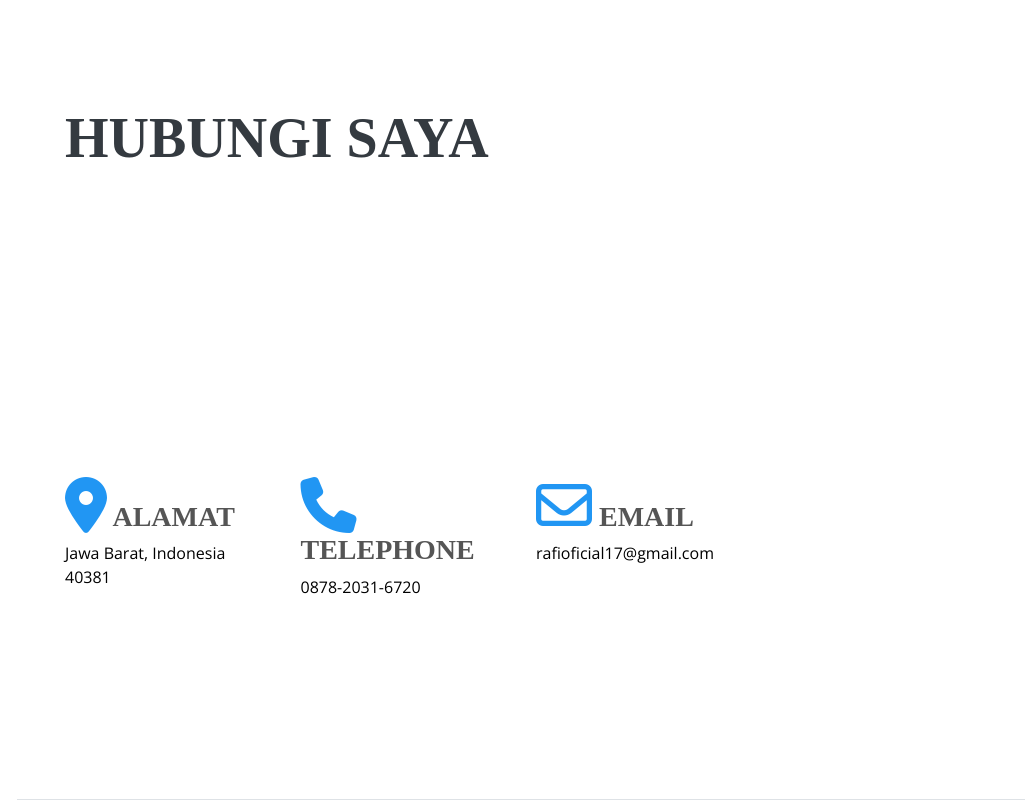
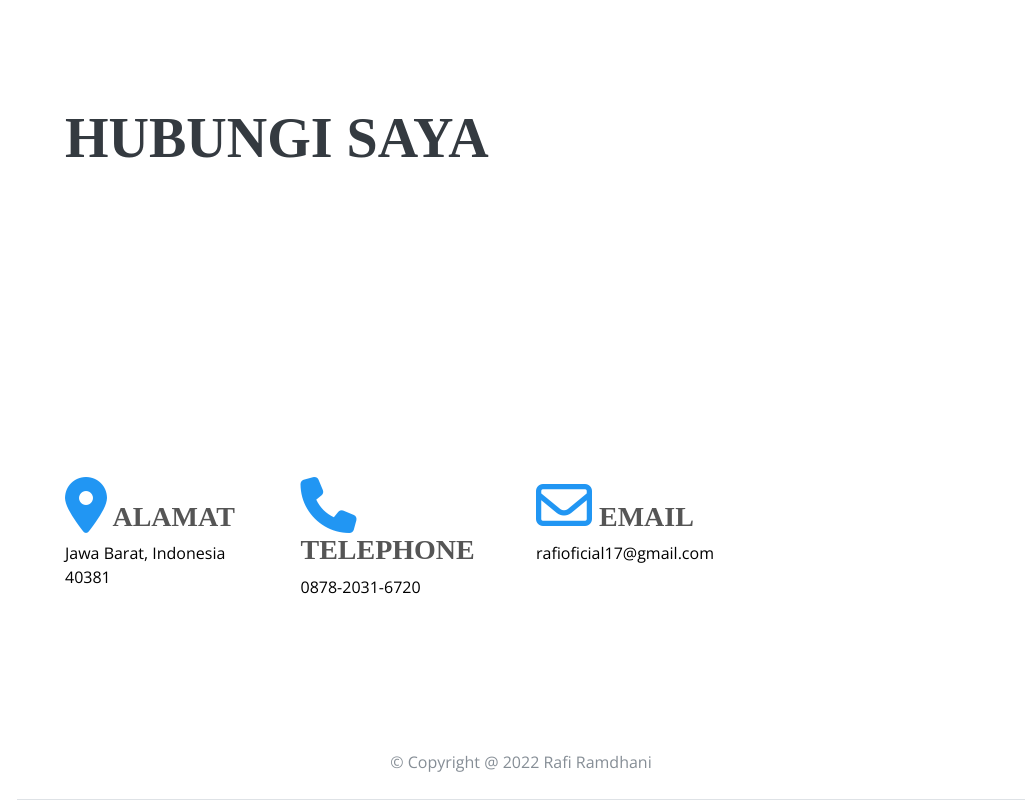
Before and after one commit to 017RAFIRAMDHANI/017RAFIRAMDHANI2.github.io, a plain HTML site: page index.html in a window 1280 px wide. Shown: the part 4340-5140 px from the top of the page, without its empty margins (255-1280 px from the left). Drawn offline with nearby package versions, Linux system fonts and the light colour scheme; a web font is replaced by a local one.

Commit message:
Update index.html

```diff
--- a/index.html
+++ b/index.html
@@ -421,7 +421,11 @@ License URL: https://creativecommons.org/licenses/by/4.0/
 
       </div>
     </section>
-
+<div class="container" >
+  <div class="row" style="margin-top: -50px;">
+   <div class="col-md-12 text-center" >© Copyright @ 2022 Rafi Ramdhani</div>
+  </div>
+</div>
       <!-- <section class="d-flex flex-column" id="maps">
         <div id="map">
           <div class="map-responsive">
```
